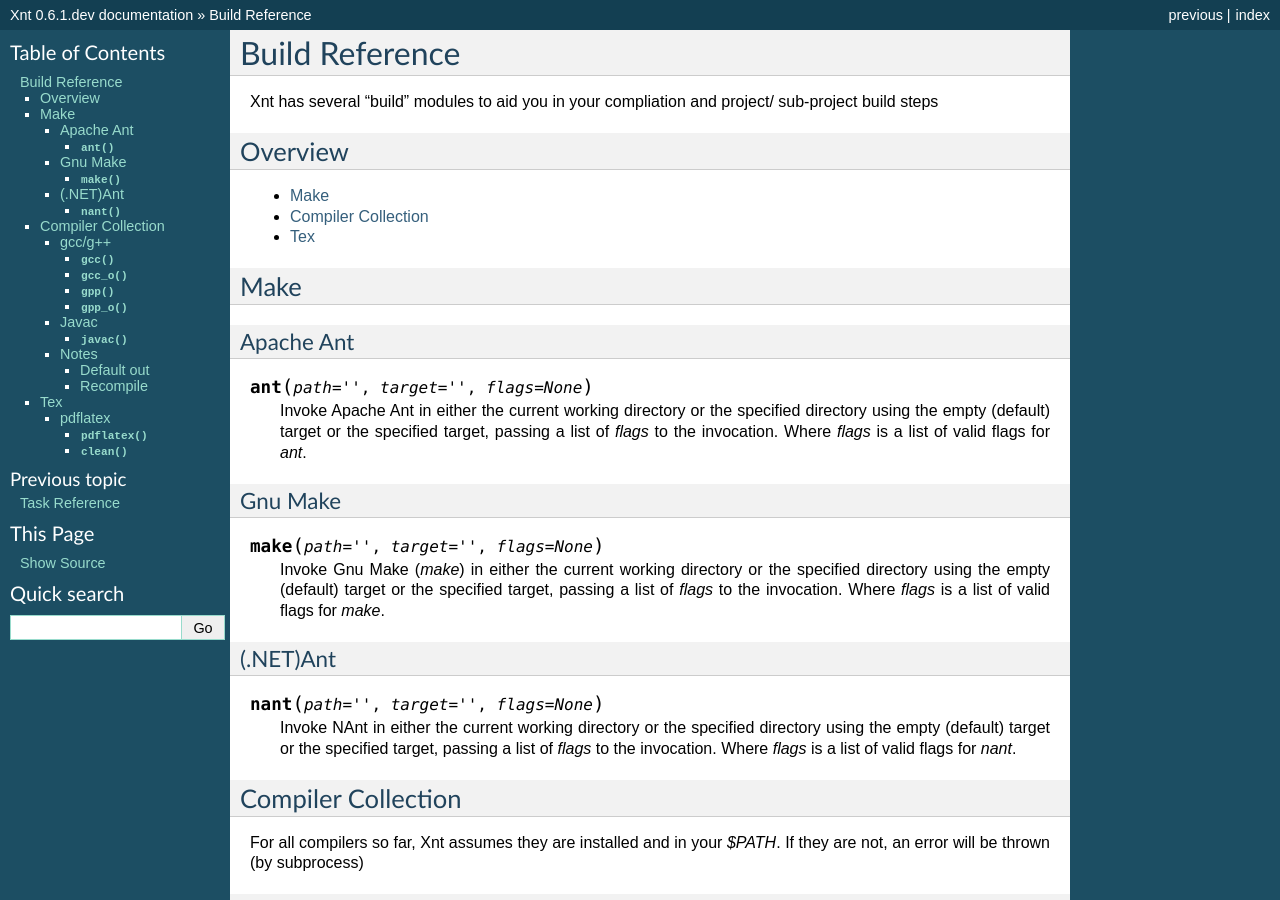
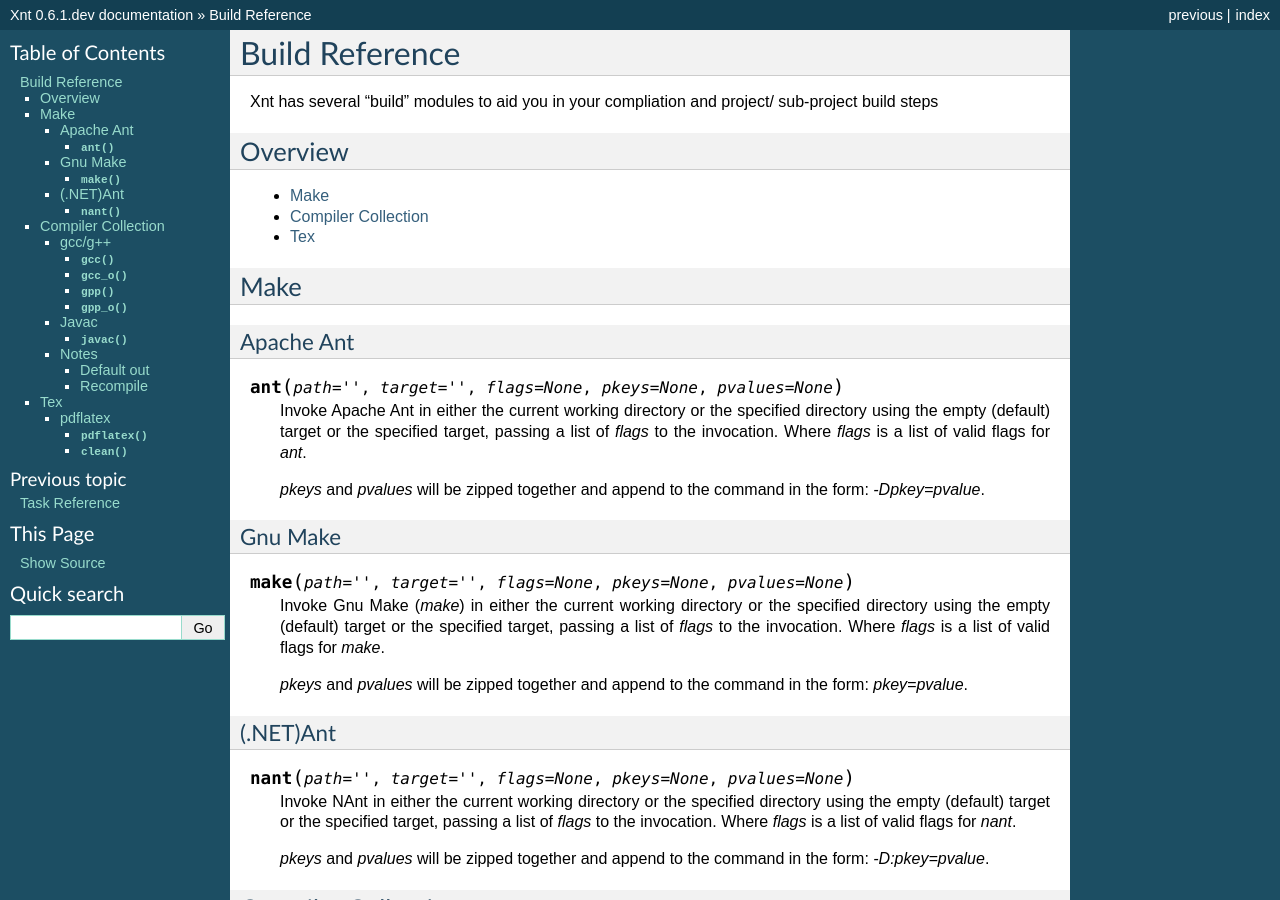
Before and after one commit to kennyballou/Xnt, a Sphinx documentation site: the page built from docs/source/buildreference.rst, in a window 1280 px wide and 900 px high. Built offline with Sphinx 7.4.7, drawn with Linux system fonts in a browser that asks for light colours.

Commit message:
Update make documentation: add parameter passing

```diff
--- a/docs/source/buildreference.rst
+++ b/docs/source/buildreference.rst
@@ -21,34 +21,43 @@ Apache Ant
 ----------
 
 .. _xnt.build.make.ant:
-.. function:: ant(path="", target="", flags=None)
+.. function:: ant(path="", target="", flags=None, pkeys=None, pvalues=None)
 
     Invoke Apache Ant in either the current working directory or the specified
     directory using the empty (default) target or the specified target, passing
     a list of *flags* to the invocation. Where *flags* is a list of valid
     flags for *ant*.
 
+    *pkeys* and *pvalues* will be zipped together and append to the command
+    in the form: *-Dpkey=pvalue*.
+
 Gnu Make
 --------
 
 .. _xnt.bulid.make.make:
-.. function:: make(path="", target="", flags=None)
+.. function:: make(path="", target="", flags=None, pkeys=None, pvalues=None)
 
     Invoke Gnu Make (*make*) in either the current working directory or the
     specified directory using the empty (default) target or the specified
     target, passing a list of *flags* to the invocation. Where *flags* is a
     list of valid flags for *make*.
 
+    *pkeys* and *pvalues* will be zipped together and append to the command
+    in the form: *pkey=pvalue*.
+
 (.NET)Ant
 ---------
 
 .. _xnt.build.make.nant:
-.. function:: nant(path="", target="", flags=None)
+.. function:: nant(path="", target="", flags=None, pkeys=None, pvalues=None)
 
     Invoke NAnt in either the current working directory or the specified
     directory using the empty (default) target or the specified target, passing
     a list of *flags* to the invocation. Where *flags* is a list of valid flags
     for *nant*.
+
+    *pkeys* and *pvalues* will be zipped together and append to the command
+    in the form: *-D:pkey=pvalue*.
 
 Compiler Collection
 ===================
```
